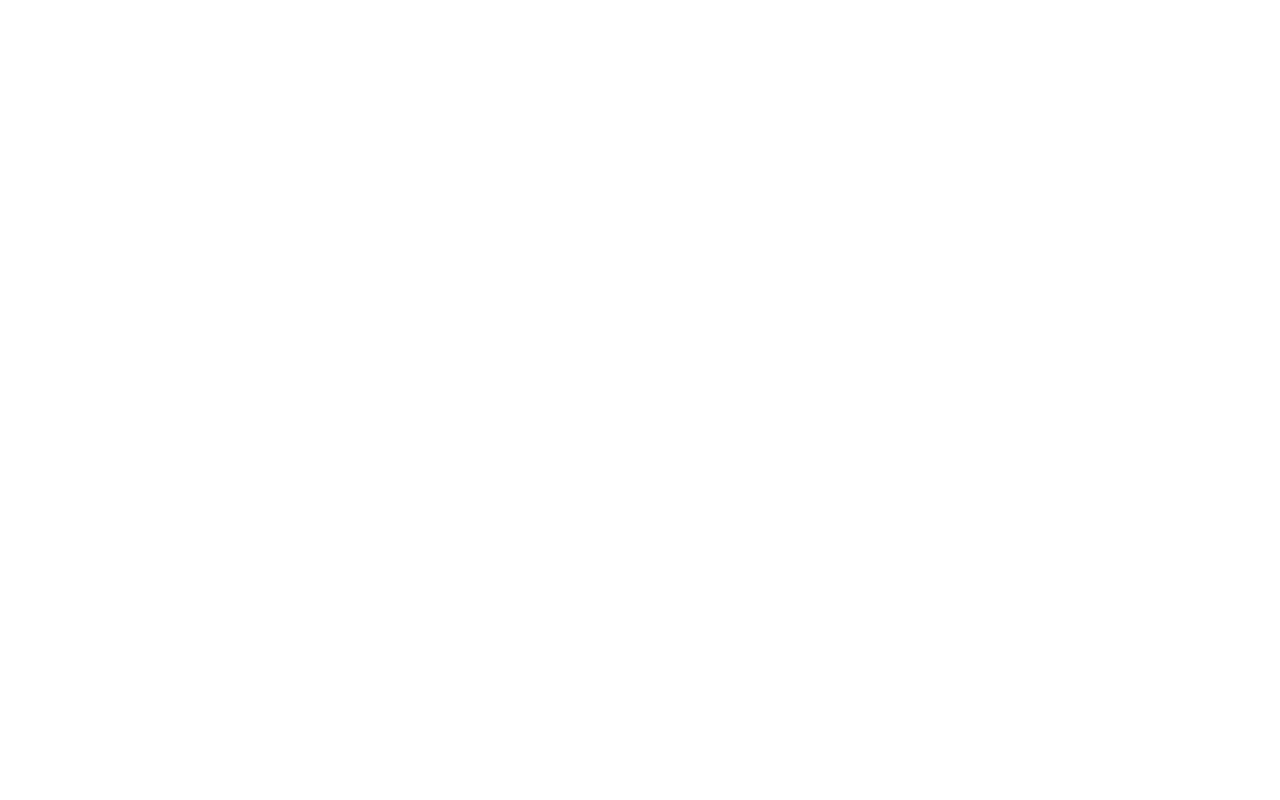
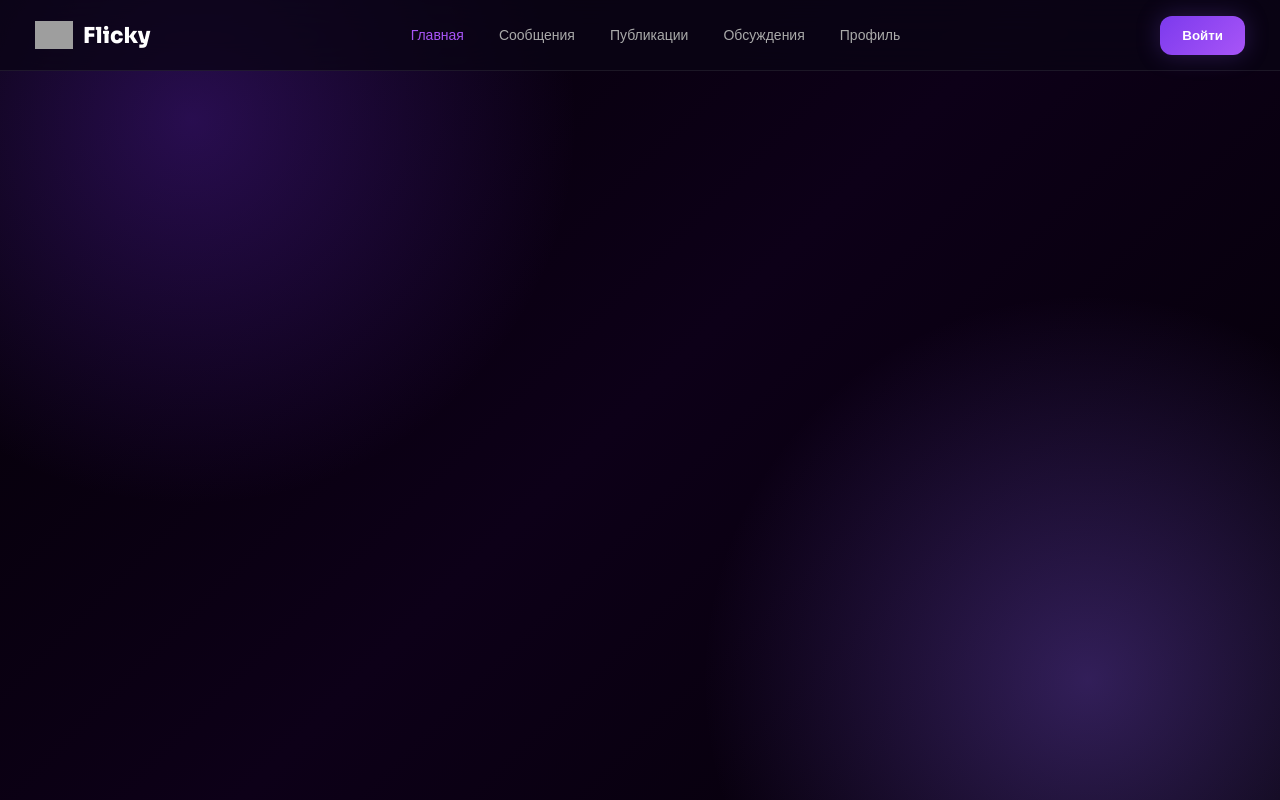
Before and after one commit to maxaysoldatov9/Flick, a website: page index.html in a window 1280 px wide. Drawn offline with Linux system fonts and the light colour scheme; grey boxes are pictures that could not be loaded.

Commit message:
add header

```diff
--- a/index.html
+++ b/index.html
@@ -2,10 +2,28 @@
 <html lang="en">
 <head>
     <meta charset="UTF-8">
+    <link rel="stylesheet" href="style.css">
     <meta name="viewport" content="width=device-width, initial-scale=1.0">
-    <title>Document</title>
+    <title>Flick SocialNetwork</title>
 </head>
 <body>
+<div class="main-container">
+    <header class="header">
+        <a href="index.html" class="brand">
+            <img src="images/image.png" class="logo" alt="Flick">
+            <span>Flicky</span>
+        </a>
 
+        <nav class="nav">
+            <a href="index.html" class="active">Главная</a>
+            <a href="#">Сообщения</a>
+            <a href="#">Публикации</a>
+            <a href="#">Обсуждения</a>
+            <a href="#">Профиль</a>
+        </nav>
+
+        <button class="login-btn">Войти</button>
+    </header>
+</div>
 </body>
 </html>
--- a/style.css
+++ b/style.css
@@ -0,0 +1,99 @@
+@import url('https://fonts.googleapis.com/css2?family=Sora:wght@800&display=swap');
+
+body {
+    margin: 0;
+    padding: 0;
+    min-height: 100vh;
+    background:
+        radial-gradient(circle at 15% 15%, #6d28d955, transparent 30%),
+        radial-gradient(circle at 85% 85%, #8b5cf655, transparent 30%),
+        linear-gradient(135deg, #030005, #0d0018, #030005);
+    color: white;
+    overflow-x: hidden;
+}
+.header {
+    height: 70px;
+    padding: 0 35px;
+
+    display: flex;
+    align-items: center;
+    justify-content: space-between;
+
+    background: rgba(10, 5, 20, 0.75);
+    backdrop-filter: blur(20px);
+
+    border-bottom: 1px solid rgba(255, 255, 255, 0.08);
+
+    position: sticky;
+    top: 0;
+    z-index: 100;
+}
+
+.brand {
+    display: flex;
+    align-items: center;
+    gap: 10px;
+
+    color: white;
+    text-decoration: none;
+
+    font-family: 'Sora', sans-serif;
+    font-size: 22px;
+    font-weight: 800;
+}
+
+.logo {
+    width: 38px;
+    height: 38px;
+    object-fit: contain;
+}
+
+.nav {
+    display: flex;
+    align-items: center;
+    gap: 35px;
+}
+
+.nav a {
+    color: #aaa;
+    text-decoration: none;
+
+    font-family: 'Sora', sans-serif;
+    font-size: 14px;
+    font-weight: 500;
+
+    transition: 0.25s ease;
+}
+
+.nav a:hover {
+    color: white;
+}
+
+.nav a.active {
+    color: #a855f7;
+}
+
+.login-btn {
+    padding: 11px 22px;
+
+    border: none;
+    border-radius: 12px;
+
+    background: linear-gradient(135deg, #7c3aed, #a855f7);
+
+    color: white;
+
+    font-family: 'Sora', sans-serif;
+    font-weight: 700;
+
+    cursor: pointer;
+
+    box-shadow: 0 0 25px rgba(139, 92, 246, 0.25);
+
+    transition: 0.25s ease;
+}
+
+.login-btn:hover {
+    transform: translateY(-2px);
+    box-shadow: 0 0 35px rgba(139, 92, 246, 0.45);
+}
```
Also changed, not shown: 1 other file.
